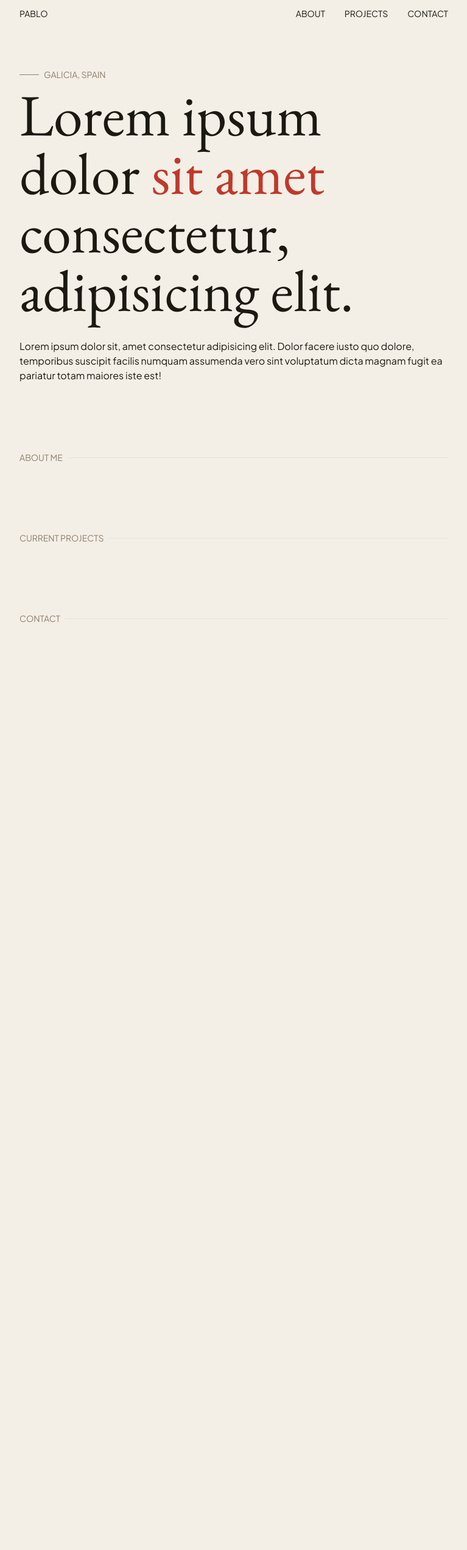
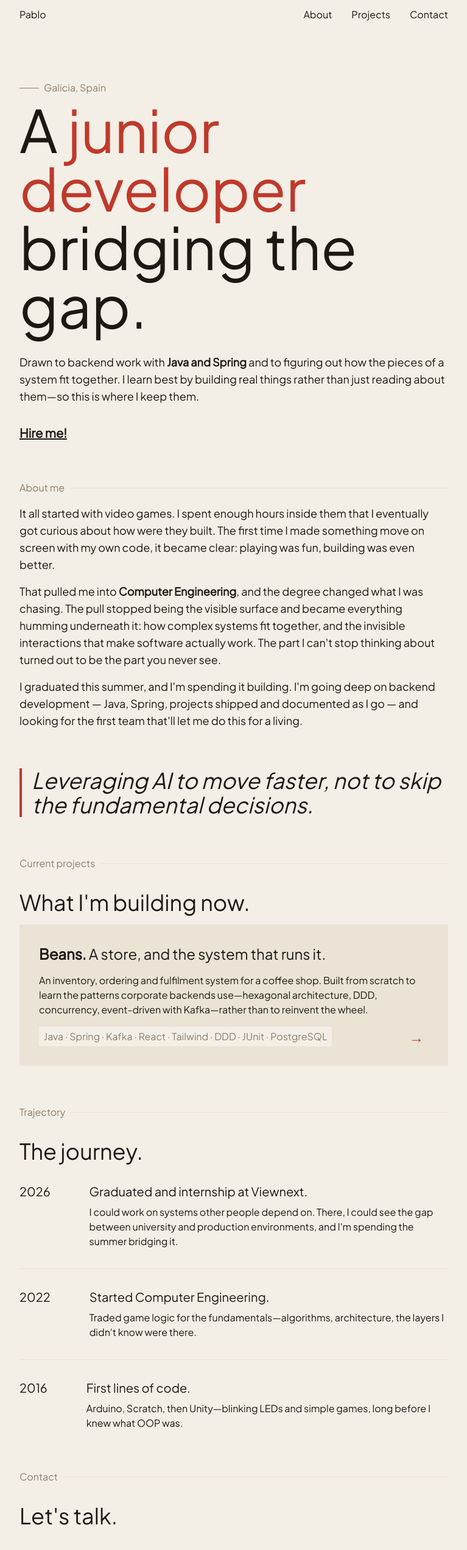
Before and after one commit to pabloquirogaotero/pablo-place, a React (Vite) app: page / in a window 1280 px wide. Shown: the part 20-2562 px from the top of the page at 61% size, without its empty margins (256-1023 px from the left). Before the commit the page ends 1044 px from the top, so only its background shows below. Built offline with nearby package versions, Linux system fonts and the light colour scheme.

Commit message:
feat: complete the structure and add the text

```diff
--- a/src/App.tsx
+++ b/src/App.tsx
@@ -1,40 +1,123 @@
 function App() {
   return (
-    <main className="max-w-3xl mx-auto px-8 text-ink">
+    <main className="flex flex-col max-w-3xl mx-auto px-8 text-ink">
       <header className="flex justify-between items-baseline py-8">
-        <a href="#" className="text-sm">PABLO</a>
+        <p>Pablo</p>
         <nav className="flex items-baseline gap-8">
-          <a href="#about" className="text-sm">ABOUT</a>
-          <a href="#projects" className="text-sm">PROJECTS</a>
-          <a href="#contact" className="text-sm">CONTACT</a>
+          <a href="#about" className="">About</a>
+          <a href="#projects" className="">Projects</a>
+          <a href="#contact" className="">Contact</a>
         </nav>
       </header>
-      <section>
-        <div className="flex items-center gap-2 mt-12">
+      <section className="pt-16">
+        <div className="flex items-center gap-2">
           <span className="w-8 h-px bg-ink-light"></span>
-          <p className="text-sm text-ink-light">GALICIA, SPAIN</p>
+          <p className="text-ink-light">Galicia, Spain</p>
         </div>
-        <h1 className="font-serif text-8xl mt-2">Lorem ipsum dolor <strong className="font-normal text-accent">sit amet</strong> consectetur, adipisicing elit.</h1>
-        <p className="mt-8">Lorem ipsum dolor sit, amet consectetur adipisicing elit. Dolor facere iusto quo dolore, temporibus suscipit facilis numquam assumenda vero sint voluptatum dicta magnam fugit ea pariatur totam maiores iste est!</p>
+
+        <h1 className="pt-2 text-8xl">
+          A <strong className="font-normal text-accent">junior developer</strong> bridging the gap.
+        </h1>
+
+        <p className="pt-8 text-lg">
+          Drawn to backend work with <strong>Java and Spring</strong> and to figuring out how the
+          pieces of a system fit together. I learn best by building real things
+          rather than just reading about them&mdash;so this is where I keep them.
+        </p>
+        <a href="#contact" className="block pt-8 font-bold text-xl underline">Hire me!</a>
       </section>
       <section id="about" className="pt-16">
-        <div className="flex items-center gap-2 mt-12">
-          <p className="text-sm text-ink-light">ABOUT ME</p>
+        <div className="flex items-center gap-2">
+          <p className="text-ink-light">About me</p>
           <span className="flex-1 h-px bg-cream-dark"></span>
         </div>
+        <p className="text-lg mt-4">It all started with video games. I spent enough hours inside them that I eventually got curious about how were they built. The first time I made something move on screen with my own code, it became clear: playing was fun, building was even better.</p>
+        <p className="text-lg mt-4">That pulled me into <strong>Computer Engineering</strong>, and the degree changed what I was chasing. The pull stopped being the visible surface and became everything humming underneath it: how complex systems fit together, and the invisible interactions that make software actually work. The part I can't stop thinking about turned out to be the part you never see.</p>
+        <p className="text-lg mt-4">I graduated this summer, and I'm spending it building. I'm going deep on backend development — Java, Spring, projects shipped and documented as I go — and looking for the first team that'll let me do this for a living.</p>
+        <blockquote className="mt-16 border-l-4 border-accent pl-4 text-4xl italic">
+          Leveraging AI to move faster, not to skip the fundamental decisions.
+        </blockquote>
       </section>
       <section id="projects" className="pt-16">
-        <div className="flex items-center gap-2 mt-12">
-          <p className="text-sm text-ink-light">CURRENT PROJECTS</p>
+        <div className="flex items-center gap-2">
+          <p className="text-ink-light">Current projects</p>
           <span className="flex-1 h-px bg-cream-dark"></span>
+        </div>
+        <h2 className="text-4xl pt-8">What I'm building now.</h2>
+        <a href="https://github.com/pabloquirogaotero/beans" target="_blank" className="group block w-full mt-4 p-8 bg-cream-dark hover:bg-[#E0D9CE] cursor-pointer">
+          <p className="text-2xl"><strong>Beans.</strong> A store, and the system that runs it.</p>
+          <p className="pt-4">
+            An inventory, ordering and fulfilment system for a coffee shop. Built from scratch to learn the
+            patterns corporate backends use&mdash;hexagonal architecture, DDD, concurrency, event-driven with
+            Kafka&mdash;rather than to reinvent the wheel.
+          </p>
+          <div className="flex justify-between pt-4">
+            <div className="flex">
+              <p className="px-2 py-1 bg-cream text-ink-light">Java · Spring · Kafka · React · Tailwind · DDD · JUnit · PostgreSQL</p>
+            </div>
+            <p className="text-2xl font-bold text-accent pr-2 transition-all duration-300 group-hover:pr-0">&rarr;</p>
+          </div>
+        </a>
+      </section>
+      <section id="trajectory" className="pt-16">
+        <div className="flex items-center gap-2">
+          <p className="text-ink-light">Trajectory</p>
+          <span className="flex-1 h-px bg-cream-dark"></span>
+        </div>
+        <h2 className="text-4xl pt-8">The journey.</h2>
+        <div className="flex py-8 border-b border-cream-dark gap-16">
+          <p className="text-xl">2026</p>
+          <div>
+            <p className="text-xl">Graduated and internship at Viewnext.</p>
+            <p className="pt-2">I could work on systems other people depend on. There, I could see the gap between university and production environments, and I'm spending the summer bridging it.</p>
+          </div>
+        </div>
+        <div className="flex py-8 border-b border-cream-dark gap-16">
+          <p className="text-xl">2022</p>
+          <div>
+            <p className="text-xl">Started Computer Engineering.</p>
+            <p className="pt-2">Traded game logic for the fundamentals&mdash;algorithms, architecture, the layers I didn't know were there.</p>
+          </div>
+        </div>
+        <div className="flex pt-8 gap-16">
+          <p className="text-xl">2016</p>
+          <div>
+            <p className="text-xl">First lines of code.</p>
+            <p className="pt-2">Arduino, Scratch, then Unity&mdash;blinking LEDs and simple games, long before I knew what OOP was.</p>
+          </div>
         </div>
       </section>
       <section id="contact" className="pt-16">
-        <div className="flex items-center gap-2 mt-12">
-          <p className="text-sm text-ink-light">CONTACT</p>
+        <div className="flex items-center gap-2">
+          <p className="text-ink-light">Contact</p>
           <span className="flex-1 h-px bg-cream-dark"></span>
         </div>
+        <h2 className="text-4xl pt-8">Let's talk.</h2>
+        <div className="flex justify-between items-baseline pt-8">
+          <div className="w-1/2">
+            <a href="mailto:hello@quirogaotero.com" className="font-bold text-xl hover:text-accent">hello@quirogaotero.com</a>
+            <p className="pt-4">If you got a job offer, an interesting project, or you just want to talk, get in touch!</p>
+          </div>
+          <div className="w-1/2 grid grid-cols-[auto_auto] gap-x-8 gap-y-2 justify-end">
+            <a href="https://linkedin.com/in/pablo-quiroga-otero" target="_blank" className="contents">
+              <span className="text-sm text-ink-light text-right">LINKEDIN</span>
+              <span className="text-sm text-right">Pablo Quiroga Otero</span>
+            </a>
+            <a href="https://github.com/pabloquirogaotero/" target="_blank" className="contents">
+              <span className="text-sm text-ink-light text-right">GITHUB</span>
+              <span className="text-sm text-right">@pabloquirogaotero</span>
+            </a>
+            <a href="https://leetcode.com/u/pabloquirogaotero/" target="_blank" className="contents">
+              <span className="text-sm text-ink-light text-right">LEETCODE</span>
+              <span className="text-sm text-right">@pabloquirogaotero</span>
+            </a>
+          </div>
+        </div>
       </section>
+      <footer className="flex justify-between items-baseline pt-16 pb-8">
+        <p>Pablo</p>
+        <p>&copy; { new Date().getFullYear() } · Galicia</p>
+      </footer>
     </main>
   );
 }
```
